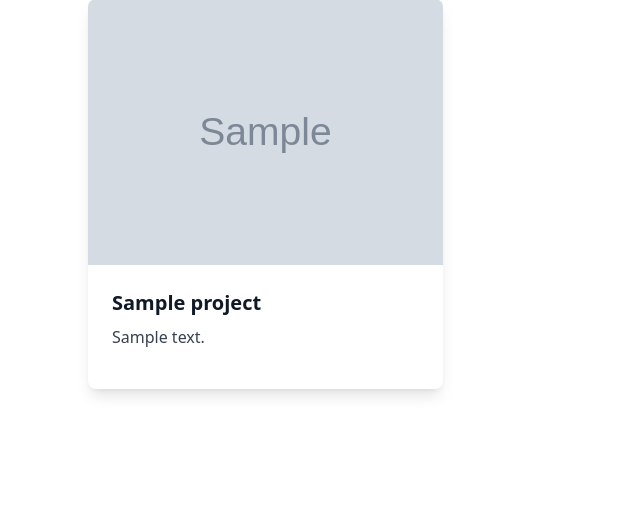
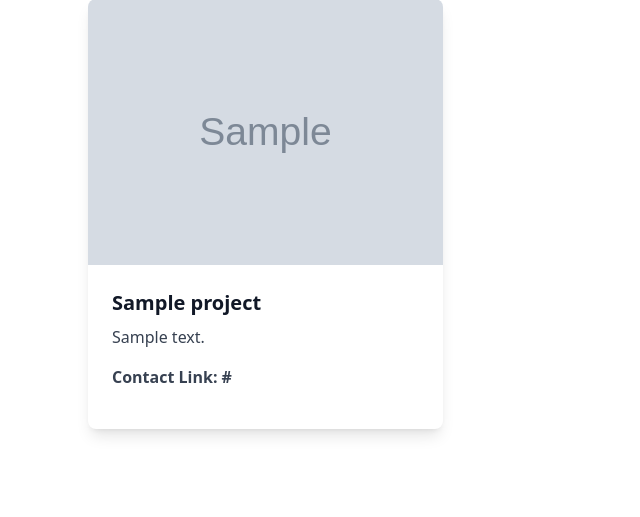
Before and after one commit to vnoelifant/charity-finder, a Django app: template templates/project_detail.html in a window 1280 px wide. Shown: the part 329-846 px from the top of the page, without its empty margins (0-640 px from the left). Before the commit the page ends 725 px from the top, so only its background shows below. Run offline with Django 4.2, Linux system fonts and the light colour scheme; data comes from the database, SQL or seed files in the repository; the template is opened without the code that fills it: most values are stand-ins (such as "Sample title", 1, 10 or a date in 2020); grey boxes marked "Sample" are stand-in pictures; data that the repository does not hold is empty; some libraries are stand-ins or nearby versions; some web fonts are replaced.

Commit message:
added contact link

```diff
--- a/templates/project_detail.html
+++ b/templates/project_detail.html
@@ -24,6 +24,9 @@
                 <p class="text-gray-700 text-base mb-4 font-lusistana">
                 {{project.summary}}
                 </p>
+                <p class="text-gray-700 text-base mb-4 font-lusistana font-semibold">
+                    <a href="{{project.contact_url}}">Contact Link: {{project.contact_url}}</a>
+                </p>
             </div>
 
         </div>
```
